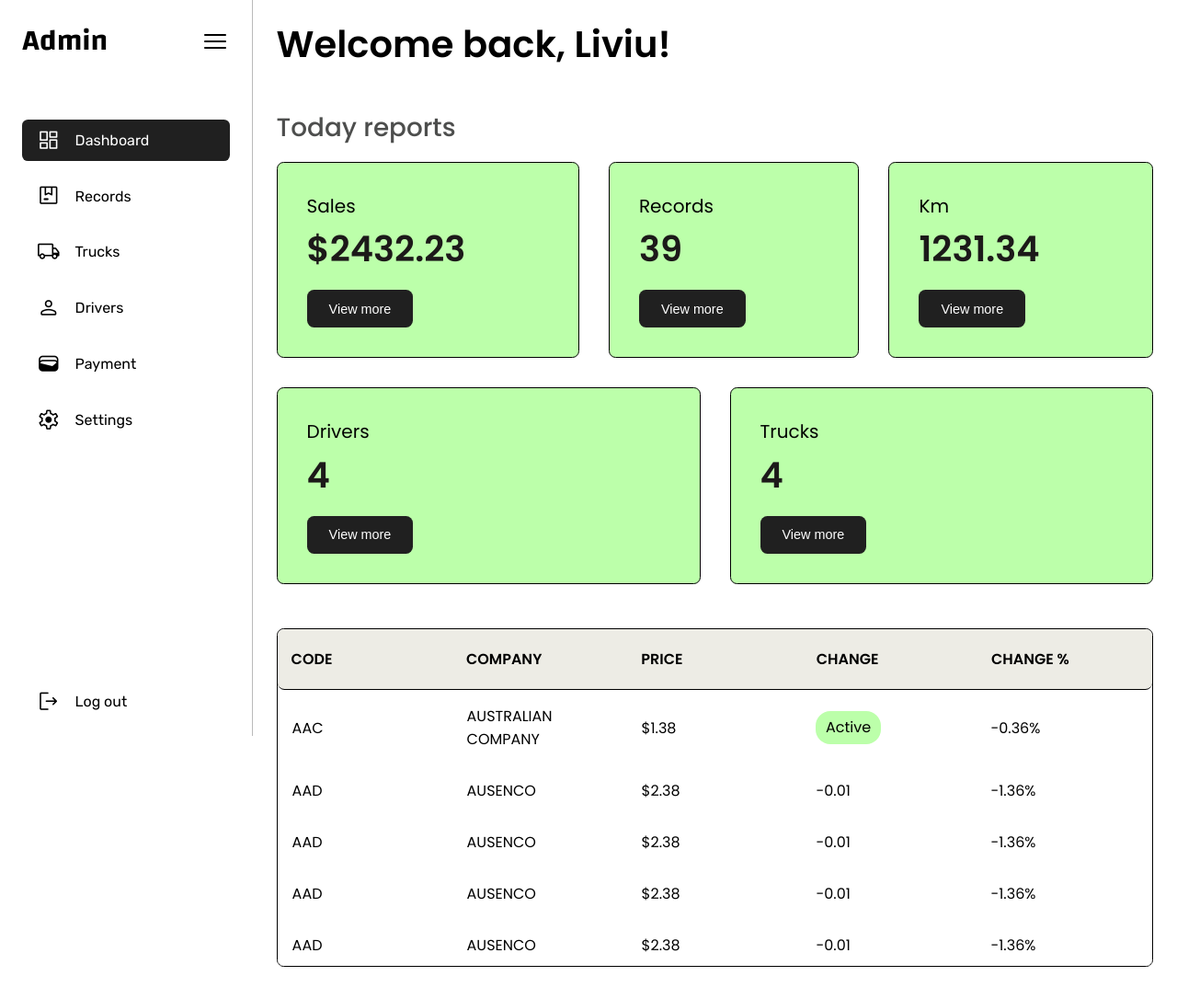
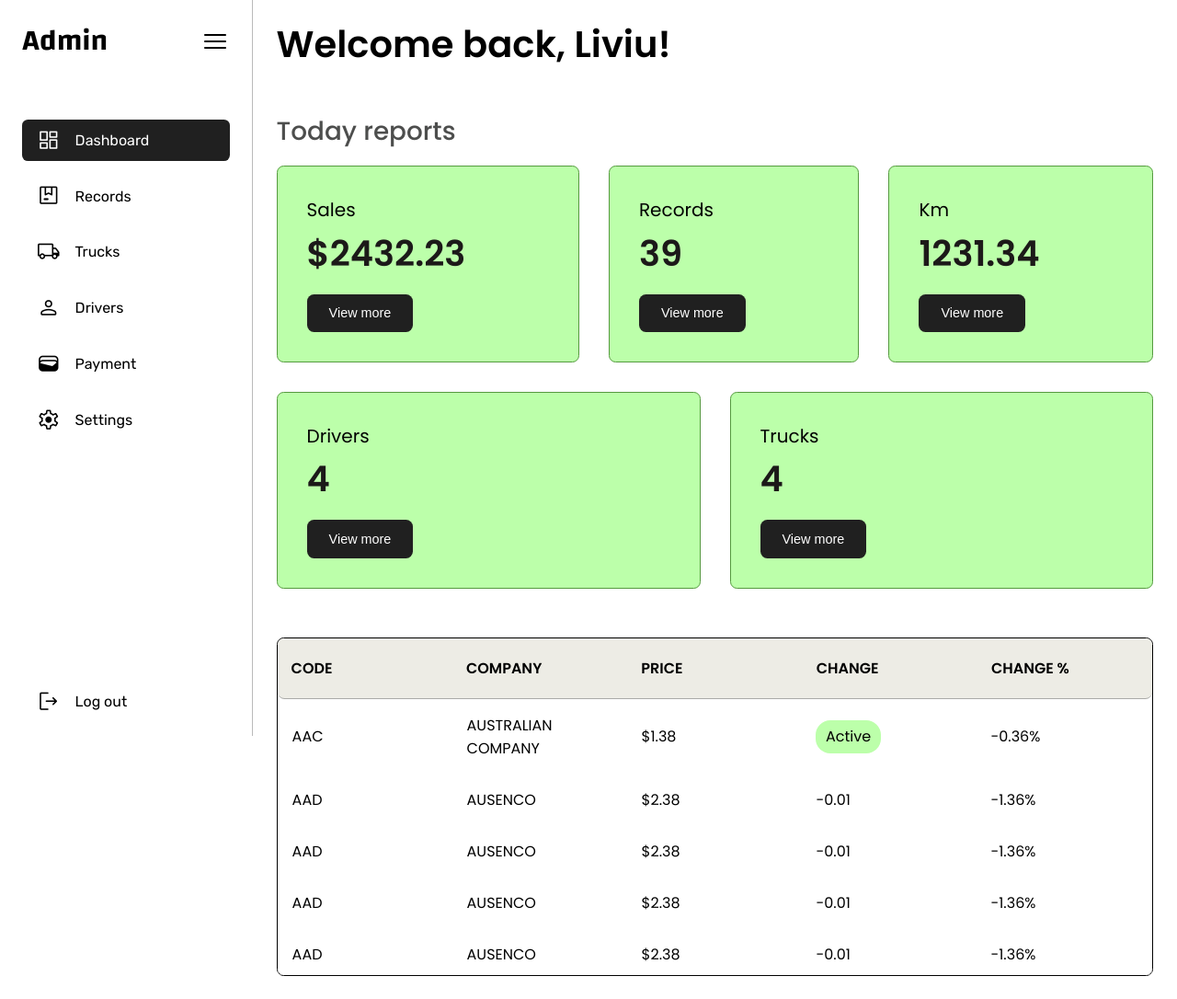
Before and after one commit to Liviujmk/Dashboard, a plain HTML site: page index.html in a window 1280 px wide. Shown: the whole page at 92% size. Drawn offline with nearby package versions, Linux system fonts and the light colour scheme.

Commit message:
some colors

```diff
--- a/index.html
+++ b/index.html
@@ -87,7 +87,7 @@
         </div>
         <div class="cont-element">
           <div class="flex">
-            <div class="small-card fc-item flex-column">
+            <div class="small-card green-bg fc-item flex-column">
               <div class="card-heading">
                 <h4>Sales</h4>
               </div>
@@ -96,7 +96,7 @@
               </div>
               <button title="Press" type="button" class="btn btn-main">View more</button>
             </div>
-            <div class="small-card fc-item flex-column">
+            <div class="small-card green-bg fc-item flex-column">
               <div class="card-heading">
                 <h4>Records</h4>
               </div>
@@ -105,7 +105,7 @@
               </div>
               <button title="Press" type="button" class="btn btn-main">View more</button>
             </div>
-            <div class="small-card fc-item flex-column">
+            <div class="small-card green-bg fc-item flex-column">
               <div class="card-heading">
                 <h4>Km</h4>
               </div>
@@ -116,7 +116,7 @@
             </div>
           </div>
           <div class="flex">
-            <div class="small-card fc-item flex-column">
+            <div class="small-card green-bg fc-item flex-column">
               <div class="card-heading">
                 <h4>Drivers</h4>
               </div>
@@ -125,7 +125,7 @@
               </div>
               <button title="Press" type="button" class="btn btn-main">View more</button>
             </div>
-            <div class="small-card fc-item flex-column">
+            <div class="small-card green-bg fc-item flex-column">
               <div class="card-heading">
                 <h4>Trucks</h4>
               </div>
--- a/style.css
+++ b/style.css
@@ -5,13 +5,21 @@
 
 :root {
     --greenBg: #bcffaa;
+    --greenBorder: #559a3f;
     --redBg: #ffa8a8;
+    --redBorder: #e68a8a;
     --blueBg: #a4abff;
+    --blueBorder: #54609d;
     --yellowBg: #fff4a0;
+    --yellowBorder: #a19b4c;
     --orangeBg: #ffc59e;
+    --orangeBorder: #ae7359;
     --purpleBg: #d9b3ff;
+    --purpleBorder: #7f54a6;
     --pinkBg: #ff9ed9;
+    --pinkBorder: #994d75;
     --greyBg: #edece5;
+    --greyBorder: #aaaaa8;
     --primary-color: #f5f5f5;
     --secondary-color: #343333;
     --default-btn-color: #dadada;
@@ -106,37 +114,7 @@ li {
     list-style: none;
 }
 
-.green-bg {
-    background-color: var(--greenBg);
-}
 
-.red-bg {
-    background-color: var(--redBg);
-}
-
-.blue-bg {
-    background-color: var(--blueBg);
-}
-
-.yellow-bg {
-    background-color: var(--yellowBg);
-}
-
-.orange-bg {
-    background-color: var(--orangeBg);
-}
-
-.purple-bg {
-    background-color: var(--purpleBg);
-}
-
-.pink-bg {
-    background-color: var(--pinkBg);
-}
-
-.grey-bg {
-    background-color: var(--greyBg);
-}
 
 .sidebar-container {
     display: flex;
@@ -301,7 +279,7 @@ main.dash {
 }
 
 .cont-element {
-    margin-bottom: 3rem;
+    margin-bottom: 3.3rem;
 }
 
 .cont-element:last-child {
@@ -325,8 +303,8 @@ main.dash {
 .small-card {
     padding: 2rem;
     border-radius: var(--primary-border-radius);
-    border: 1px solid #000;
-    background: var(--greenBg);
+    border: 1px solid;
+    background-color: #ebebeb;
 }
 
 .card-heading {
@@ -393,6 +371,9 @@ table {
     margin-top: 0px;
     border: 1px solid rgba(255, 255, 255, 0.3);
 }
+
+.tbl-content::-webkit-scrollbar { width: 0 !important }
+.tbl-content { overflow: -moz-scrollbars-none; }
 
 th {
     padding: 20px 15px;
@@ -464,3 +445,43 @@ td {
         width: calc(100% - 92px);
     }
 }
+
+.green-bg {
+    background-color: var(--greenBg);
+    border-color: var(--greenBorder);
+}
+
+.red-bg {
+    background-color: var(--redBg);
+    border-color: var(--redBorder);
+}
+
+.blue-bg {
+    background-color: var(--blueBg);
+    border-color: var(--blueBorder);
+}
+
+.yellow-bg {
+    background-color: var(--yellowBg);
+    border-color: var(--yellowBorder);
+}
+
+.orange-bg {
+    background-color: var(--orangeBg);
+    border-color: var(--orangeBorder);
+}
+
+.purple-bg {
+    background-color: var(--purpleBg);
+    border-color: var(--purpleBorder);
+}
+
+.pink-bg {
+    background-color: var(--pinkBg);
+    border-color: var(--pinkBorder);
+}
+
+.grey-bg {
+    background-color: var(--greyBg);
+    border-color: var(--greyBorder);
+}
```
